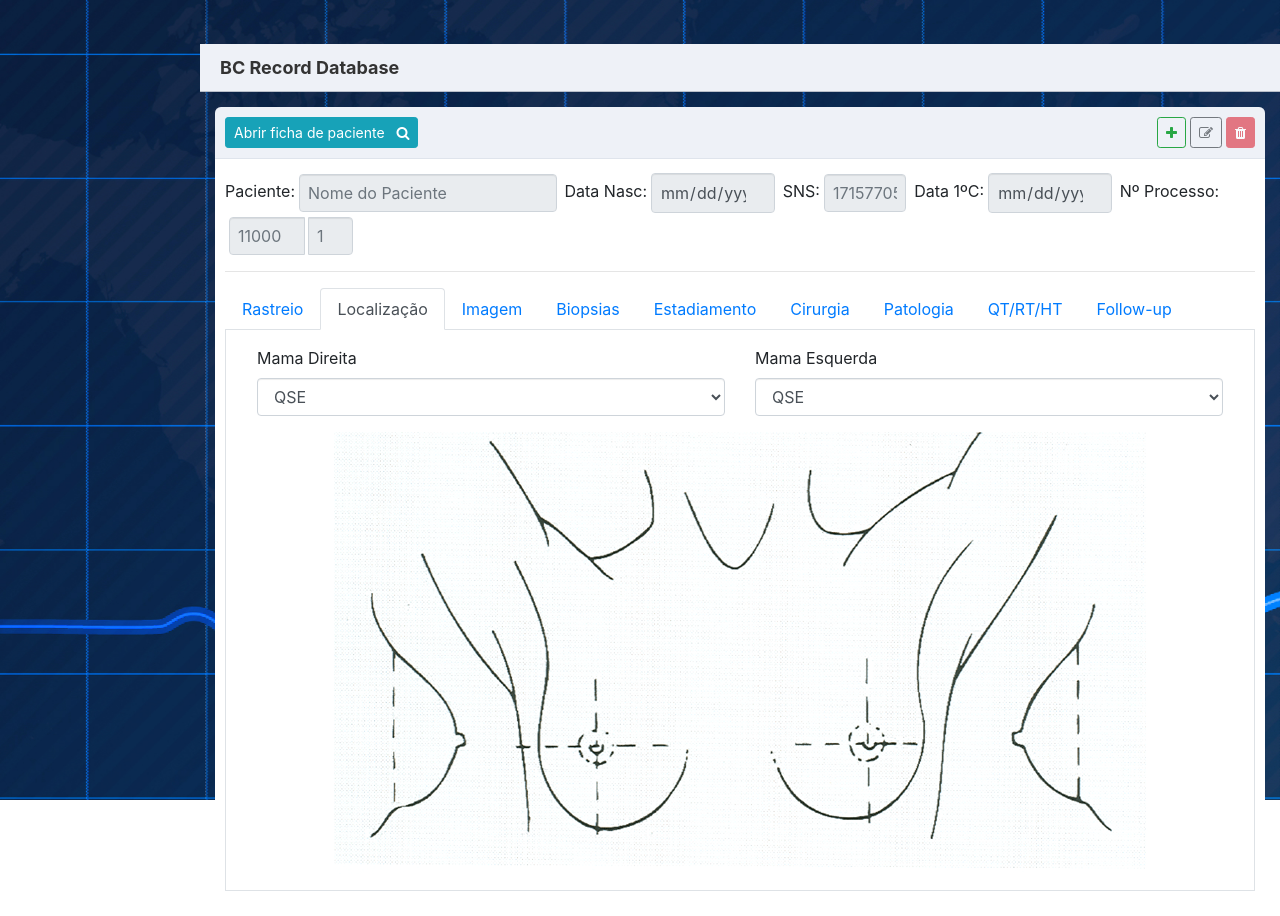
After one commit to JPolonia/clinic, a PHP site: template templates/bc_record.html in a window 1280 px wide, after a click on "Localização". The commit adds this page. Run offline with PHP 8.4, Linux system fonts and the light colour scheme; the template is opened without the code that fills it, so the values that code supplies are empty; the visitor is signed in with stand-in values (Sample User, id 1).

Commit message:
Second Commit

```diff
--- /dev/null
+++ b/templates/bc_record.html
@@ -0,0 +1,297 @@
+<section id="content">
+    <div class="main-content">
+        <div class="title">
+            BC Record Database
+        </div>
+        <div class="main">
+            <div class="widget">
+                <div class="title">
+
+                    <button disabled id="buttonDelete" class="btn btn-danger btn-sm float-right " type="button" data-toggle="button">
+                        <i class="fa fa-trash"></i>
+                    </button>
+                    <button disabled id="buttonEdit" class="btn btn-outline-dark btn-sm float-right mr-1" type="button" data-toggle="button"
+                        aria-pressed="false" autocomplete="off">
+                        <i class="fa fa-edit"></i>
+                    </button>
+                    <button id="buttonNew" class="btn btn-outline-success btn-sm float-right mr-1" type="button" data-toggle="button" aria-pressed="false"
+                        autocomplete="off">
+                        <i class="fa fa-plus"></i>
+                    </button>
+                    <!-- Button trigger modal -->
+                    <button class="btn btn-info btn-sm  " type="button" data-toggle="modal" data-target="#exampleModalCenter">
+                        Abrir ficha de paciente &nbsp;
+                        <i class="fa fa-search"></i>
+                    </button>
+                </div>
+                <div class="box" style="background-color: white;">
+                    <div style="overflow-x:auto;">
+                        <form method="post" action="action_makeappointment.php">
+                            <div class="form-inline">
+                                <label for="patientInputName">Paciente:</label>
+                                <!--<input type="text" class="form-control ml-2 mr-2" id="patientInputName" placeholder="Nome do Paciente">-->
+                                <div class="input-group w-25 mt-1 ml-1 mr-2">
+                                    <input disabled type="text" class="form-control px-2" id="patientInputName" placeholder="Nome do Paciente">
+                                    <!--<div class="input-group-append">
+												<span class="input-group-text" id="basic-addon1"><i class="fa fa-search"></i></span>
+											</div>-->
+                                </div>
+
+                                <label for="data_nasc">Data Nasc: </label>
+                                <div class="input-group w-12 mt-1 ml-1 mr-2">
+                                    <input disabled type="date" class="form-control px-2" id="data_nasc" size="2">
+
+                                </div>
+
+                                <label for="sns">SNS: </label>
+                                <div class="input-group w-8  mt-1 ml-1 mr-2">
+                                    <input disabled type="number" class="form-control px-2" id="sns" placeholder="171577056">
+
+                                </div>
+
+                                <label for="data_1c">Data 1ºC: </label>
+                                <div class="input-group w-12  mt-1 ml-1 mr-2">
+                                    <input disabled type="date" class="form-control px-2" id="data_1c">
+
+                                </div>
+
+                                <label for="processo">Nº Processo: </label>
+                                <div class="input-group w-12 mt-1 ml-1 ">
+                                    <input disabled type="number" class="form-control px-2 w-40 mr-1" id="processo" placeholder="11000">
+                                    <input disabled type="number" class="form-control px-2 w-15" id="n_process" placeholder="1">
+                                </div>
+
+                            </div>
+
+                            <hr>
+
+                            <div class="nav nav-tabs" id="nav-tab" role="tablist">
+                                <a class="nav-item nav-link active" id="menu1-tab" data-toggle="tab" href="#menu1" role="tab" aria-controls="menu1" aria-selected="true">Rastreio</a>
+                                <a class="nav-item nav-link" id="menu2-tab" data-toggle="tab" href="#menu2" role="tab" aria-controls="menu2" aria-selected="false">Localização</a>
+                                <a class="nav-item nav-link" id="menu3-tab" data-toggle="tab" href="#menu3" role="tab" aria-controls="menu3" aria-selected="false">Imagem</a>
+                                <a class="nav-item nav-link" id="menu4-tab" data-toggle="tab" href="#menu4" role="tab" aria-controls="menu4" aria-selected="false">Biopsias</a>
+                                <a class="nav-item nav-link" id="menu5-tab" data-toggle="tab" href="#menu5" role="tab" aria-controls="menu5" aria-selected="false">Estadiamento</a>
+                                <a class="nav-item nav-link" id="menu6-tab" data-toggle="tab" href="#menu6" role="tab" aria-controls="menu6" aria-selected="false">Cirurgia</a>
+                                <a class="nav-item nav-link" id="menu7-tab" data-toggle="tab" href="#menu7" role="tab" aria-controls="menu7" aria-selected="false">Patologia</a>
+                                <a class="nav-item nav-link" id="menu8-tab" data-toggle="tab" href="#menu8" role="tab" aria-controls="menu8" aria-selected="false">QT/RT/HT</a>
+                                <a class="nav-item nav-link" id="menu9-tab" data-toggle="tab" href="#menu9" role="tab" aria-controls="menu9" aria-selected="false">Follow-up</a>
+                            </div>
+
+                            <div class="tab-content border border-top-0 p-3" id="nav-tabContent">
+                                <div class="tab-pane fade show active" id="menu1" role="tabpanel" aria-labelledby="menu1-tab">
+                                    <div class="container">
+                                        <div class="row">
+                                            <div class="col">
+                                                <div class="form-check">
+                                                    <input class="form-check-input" type="radio" name="exampleRadios" id="simRadioRastreio" value="option1" checked>
+                                                    <label class="form-check-label" for="simRadioRastreio">Sim</label>
+                                                </div>
+                                                <div class="form-check">
+                                                    <input class="form-check-input" type="radio" name="exampleRadios" id="naoRadioRastreio" value="option2">
+                                                    <label class="form-check-label" for="naoRadioRastreio">Não</label>
+                                                </div>
+                                                <div class="form-inline">
+                                                    <div class="form-group mt-2">
+                                                        <label for="idRastreio" class="mr-2">Identificação(Nº/Conc./Volta):</label>
+                                                        <input type="text" class="form-control" id="idRastreio" placeholder="Ex:10023/Porto/203">
+                                                    </div>
+                                                </div>
+                                            </div>
+                                            <div class="col">
+                                                <div class="form-inline">
+                                                    <div class="form-group">
+                                                        <label for="dataAfericao" class="mr-2">Data de Aferição:</label>
+                                                        <input type="date" class="form-control" id="dataAfericao">
+                                                    </div>
+                                                </div>
+                                                <div class="form-inline">
+                                                    <div class="form-group mt-3">
+                                                        <label for="dataRastreio" class="mr-2">Data de Rastreio:</label>
+                                                        <input type="date" class="form-control" id="dataRastreio">
+                                                    </div>
+                                                </div>
+                                            </div>
+                                        </div>
+                                        <hr>
+                                        <div class="row">
+                                            <div class="col">
+                                                <div class="form-inline">
+                                                    <div class="form-group">
+                                                        <label for="morada" class="mr-2">Residência:</label>
+                                                        <input type="text" class="form-control" id="morada" placeholder="Ex:Av.Oliveira Martins 69B">
+                                                    </div>
+                                                </div>
+                                                <div class="form-inline">
+                                                    <div class="form-group mt-3">
+                                                        <label for="idade" class="mr-2">Idade:</label>
+                                                        <input disabled type="number" class="form-control" id="idade" placeholder="51">
+                                                    </div>
+                                                </div>
+                                                <div class="form-inline">
+                                                    <div class="form-group mt-3">
+                                                        <label for="dataAfericao" class="mr-2">Estado Civil:</label>
+                                                        <input type="date" class="form-control" id="dataAfericao" placeholder="Casado">
+                                                    </div>
+                                                </div>
+                                            </div>
+                                        </div>
+                                    </div>
+                                </div>
+                                <div class="tab-pane fade" id="menu2" role="tabpanel" aria-labelledby="menu2-tab">
+                                    <div class="container">
+                                        <div class="row">
+                                            <div class="col">
+                                                <div class="form-group">
+                                                    <label for="localizacaoSelectMamaD">Mama Direita</label>
+                                                    <select class="form-control" id="localizacaoSelectMamaD">
+                                                        <option>QSE</option>
+                                                        <option>QSI</option>
+                                                        <option>QII</option>
+                                                        <option>QIE</option>
+                                                        <option>TQS</option>
+                                                        <option>TQInf</option>
+                                                        <option>TQE</option>
+                                                        <option>TQInt</option>
+                                                        <option>Central</option>
+                                                    </select>
+                                                </div>
+                                            </div>
+                                            <div class="col">
+                                                <div class="form-group">
+                                                    <label for="localizacaoSelectMamaE">Mama Esquerda</label>
+                                                    <select class="form-control" id="localizacaoSelectMamaE">
+                                                        <option>QSE</option>
+                                                        <option>QSI</option>
+                                                        <option>QII</option>
+                                                        <option>QIE</option>
+                                                        <option>TQS</option>
+                                                        <option>TQInf</option>
+                                                        <option>TQE</option>
+                                                        <option>TQInt</option>
+                                                        <option>Central</option>
+                                                    </select>
+                                                </div>
+                                            </div>
+                                        </div>
+                                        <div class="row justify-content-md-center">
+                                            <div class="text-center">
+                                                <img src="../clinic/images/BCRecord/breast_draw.png" class="img-fluid" alt="Responsive image">
+                                            </div>
+                                        </div>
+                                    </div>
+                                </div>
+                                <div class="tab-pane fade" id="menu3" role="tabpanel" aria-labelledby="menu3-tab">
+                                    <div class="container">
+                                        <div class="row">
+                                            <div class="col-4">
+                                                <div class="form-inline">
+                                                    <div class="form-group">
+                                                        <label for="mamografiaSelect" class="mr-2">Mamografia:</label>
+                                                        <select class="form-control" id="mamografiaSelect">
+                                                            <option>BI-RADS 1</option>
+                                                            <option>BI-RADS 2</option>
+                                                            <option>BI-RADS 3</option>
+                                                            <option>BI-RADS 4</option>
+                                                            <option>BI-RADS 5</option>
+                                                        </select>
+                                                    </div>
+                                                </div>
+                                                <div class="form-inline">
+                                                    <div class="form-group">
+                                                        <label for="ecografiaSelect" class="mr-2">Ecografia:</label>
+                                                        <select class="form-control" id="ecografiaSelect">
+                                                            <option>BI-RADS 1</option>
+                                                            <option>BI-RADS 2</option>
+                                                            <option>BI-RADS 3</option>
+                                                            <option>BI-RADS 4</option>
+                                                            <option>BI-RADS 5</option>
+                                                        </select>
+                                                    </div>
+                                                </div>
+                                                <div class="form-inline">
+                                                    <div class="form-group">
+                                                        <label for="RMSelect" class="mr-2">RM:</label>
+                                                        <select class="form-control" id="RMSelect">
+                                                            <option>BI-RADS 1</option>
+                                                            <option>BI-RADS 2</option>
+                                                            <option>BI-RADS 3</option>
+                                                            <option>BI-RADS 4</option>
+                                                            <option>BI-RADS 5</option>
+                                                        </select>
+                                                    </div>
+                                                </div>
+                                                <div class="form-inline">
+                                                    <div class="form-group">
+                                                        <label for="tomosinteseSelect" class="mr-2">Tomosintese:</label>
+                                                        <select class="form-control" id="tomosinteseSelect">
+                                                            <option>BI-RADS 1</option>
+                                                            <option>BI-RADS 2</option>
+                                                            <option>BI-RADS 3</option>
+                                                            <option>BI-RADS 4</option>
+                                                            <option>BI-RADS 5</option>
+                                                        </select>
+                                                    </div>
+                                                </div>
+                                            </div>
+                                            <div class="col-8">
+                                                <div class="row justify-content-md-center">
+                                                    <div class="text-center">
+                                                        <img src="../clinic/images/BCRecord/mamography_example.jpg" class="img-fluid" alt="Responsive image">
+                                                        <hr>
+                                                        <input type="range" class="form-control-range" id="formControlRange">
+                                                    </div>
+                                                </div>
+                                            </div>
+                                        </div>
+                                    </div>
+                                </div>
+                                <div class="tab-pane fade" id="menu4" role="tabpanel" aria-labelledby="menu4-tab">
+
+                                </div>
+                                <div class="tab-pane fade" id="menu5" role="tabpanel" aria-labelledby="menu5-tab">...</div>
+                                <div class="tab-pane fade" id="menu6" role="tabpanel" aria-labelledby="menu6-tab">...</div>
+                                <div class="tab-pane fade" id="menu7" role="tabpanel" aria-labelledby="menu7-tab">...</div>
+                                <div class="tab-pane fade" id="menu8" role="tabpanel" aria-labelledby="menu8-tab">...</div>
+                                <div class="tab-pane fade" id="menu9" role="tabpanel" aria-labelledby="menu9-tab">...</div>
+                            </div>
+                        </form>
+                    </div>
+                </div>
+            </div>
+        </div>
+    </div>
+
+
+
+    <!-- Modal -->
+    <div class="modal fade" id="exampleModalCenter" tabindex="-1" role="dialog" aria-labelledby="exampleModalCenterTitle" aria-hidden="true">
+        <div class="modal-dialog modal-dialog-centered modal-lg" role="document">
+            <div class="modal-content">
+                <div class="modal-header">
+                    <h5 class="modal-title" id="exampleModalLongTitle">Procurar Paciente</h5>
+                    <button type="button" class="close" data-dismiss="modal" aria-label="Close">
+                        <span aria-hidden="true">&times;</span>
+                    </button>
+                </div>
+                <div class="modal-body">
+                    <div id="filter-bar"></div>
+                    <table id="searchTable" data-url="php/auxTable.php" data-toggle="table" data-show-columns="true" data-show-filter="true"
+                        data-toolbar=".toolbar" data-pagination="true" data-page-size="5" data-show-pagination-switch="false"
+                        data-search="true" data-trim-on-search="false">
+                        <thead>
+                            <tr>
+                                <th data-field="id" data-sortable="true" data-visible='false'>ID</th>
+                                <th data-field="nome" data-sortable="true" data-visible='true'>Nome</th>
+                                <th data-field="sns" data-sortable="true" data-visible='true'>SNS</th>
+                            </tr>
+                        </thead>
+                    </table>
+                </div>
+                <div class="modal-footer">
+                    <button type="button" class="btn btn-secondary" data-dismiss="modal">Close</button>
+                    <button id="buttonSearchTable" type="button" class="btn btn-primary">Procurar</button>
+                </div>
+            </div>
+        </div>
+    </div>
+</section>
```
Also changed, not shown: bc_record.php (+6 -6 lines), templates/bc_record.php (deleted, +0 -250 lines), images/BCRecord/breast_draw.gif (added), images/BCRecord/breast_draw.png (added), images/BCRecord/mamography_example.jpg (added).
